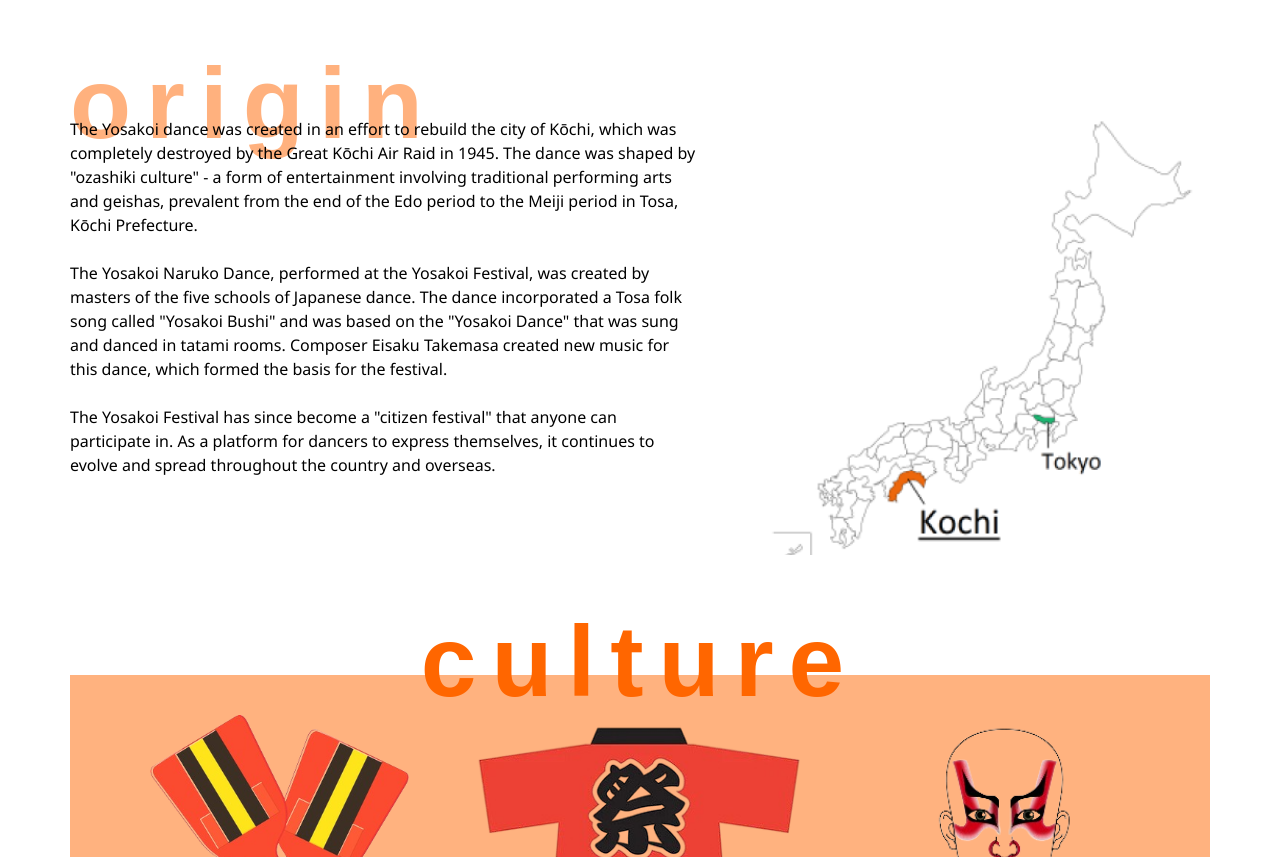
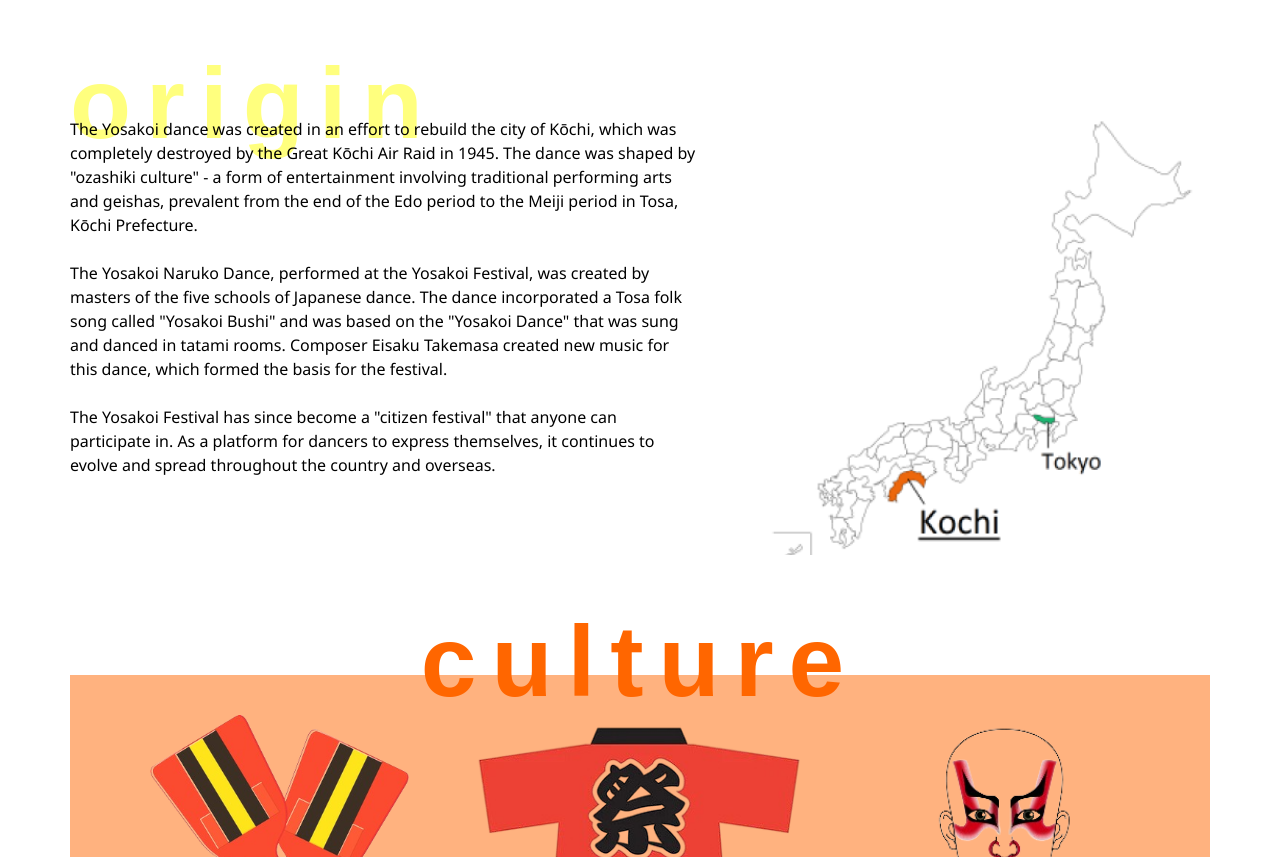
Before and after one commit to ChichiCuello/yosakoi-website, a plain HTML site: page index.html in a window 1280 px wide. Shown: the part 1156-2013 px from the top of the page. Drawn offline with Linux system fonts and the light colour scheme; some packages are replaced by stand-ins of ours.

Commit message:
change css

```diff
--- a/css/styles.css
+++ b/css/styles.css
@@ -175,7 +175,7 @@ padding: 120px 0 60px 0;
     font-weight: 700;
     font-family: "Noto Serif JP", sans-serif;
     letter-spacing: 0.15em;
-    color: hsl(24, 100%, 50%);
+    color:hsl(60, 100%, 50%);
     opacity: 0.5;
     z-index: -1;
 }
```
